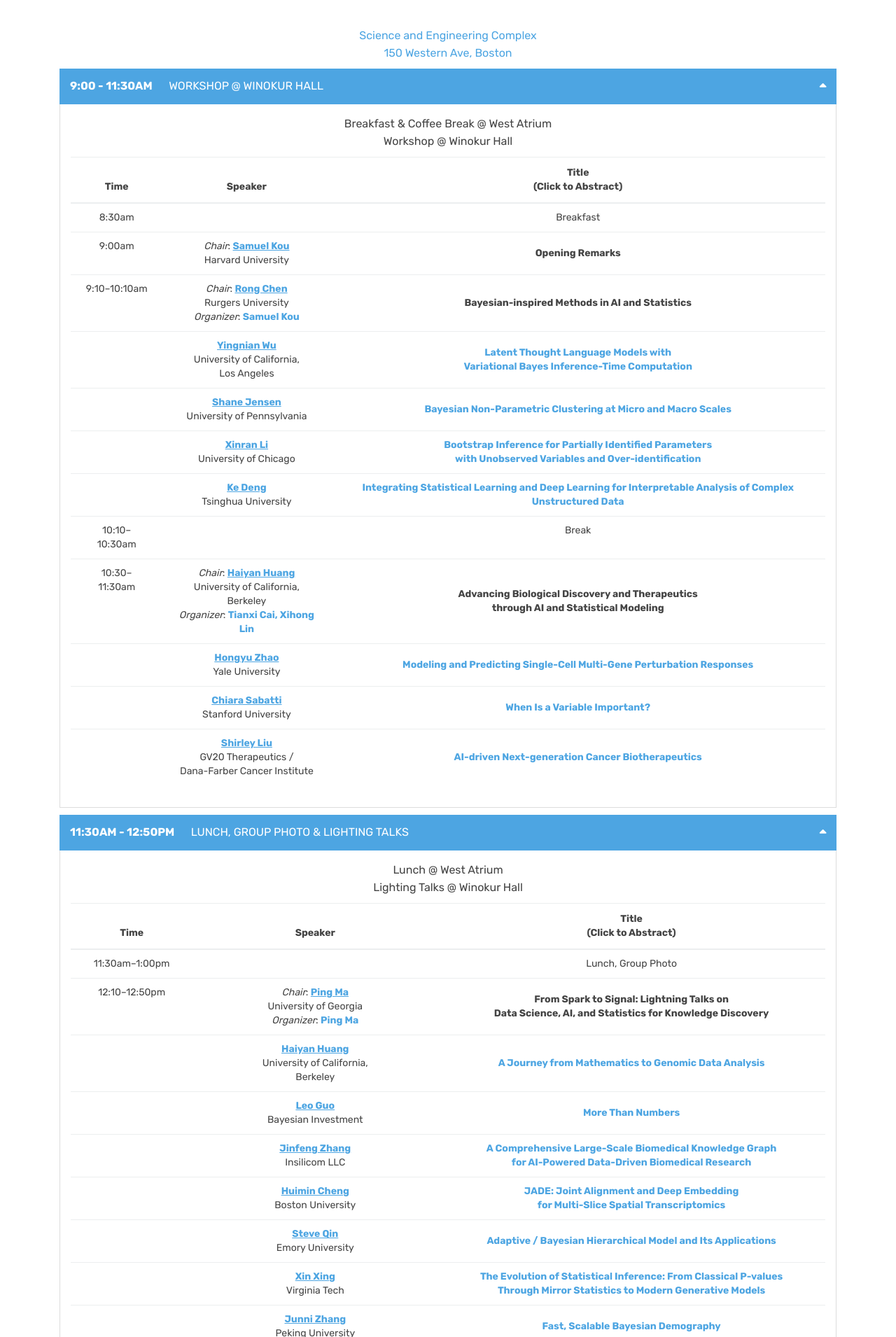
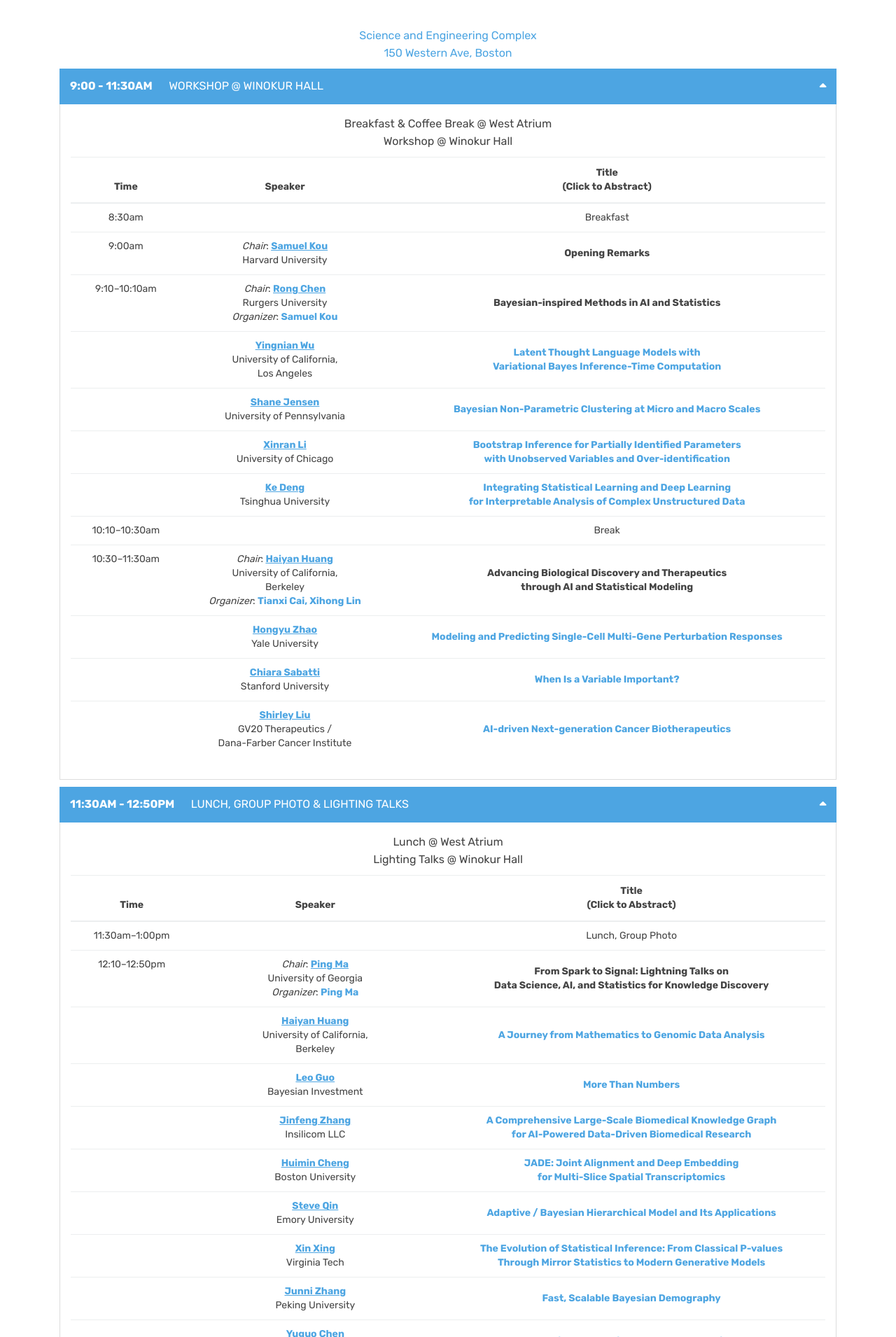
Before and after one commit to cccfran/junliu-workshop, a Jekyll site: the page built from index.html, in a window 1280 px wide. Shown: the part 2056-3966 px from the top of the page at 70% size. Built offline with Jekyll 4.4.1, drawn with Linux system fonts in a browser that asks for light colours; nearby versions of some CDN libraries; library files that are not in the unit come from our copies.

```diff
--- a/_data/speakers.json
+++ b/_data/speakers.json
@@ -63,7 +63,7 @@
     "time": "",
     "first": "Ke",
     "last": "Deng",
-    "title": "Integrating Statistical Learning and Deep Learning for Interpretable Analysis of Complex Unstructured Data",
+    "title": "Integrating Statistical Learning and Deep Learning <br> for Interpretable Analysis of Complex Unstructured Data",
     "abstract": "The great success of large deep learning models in various applications in recent years have encouraged many researchers to seek improved performance by utilizing larger models and bigger data in practical problems involving unstructured data, leading to psychological implications to pursuit large models everywhere. However, the fundamental principle of statistical modelling tells us that an over-flexible large model without a clear focus on unique features of the problem of interest would often lead to inefficient utilization of data and sub-optimal results. In this talk, I will provide a few examples in analyzing complex unstructured data, including texts, videos and multimodal data, that deep learning can be greatly enhanced by statical learning once we integrate them wisely. We hope these examples could inspire more research efforts on developing advanced statistical approaches with competitive performance and transparent interpretation for analyzing complex unstructured data on top of deep learning.",
     "ins": "Tsinghua University",
     "url": "https://www.kdeng.stat.tsinghua.edu.cn/en/"
```
